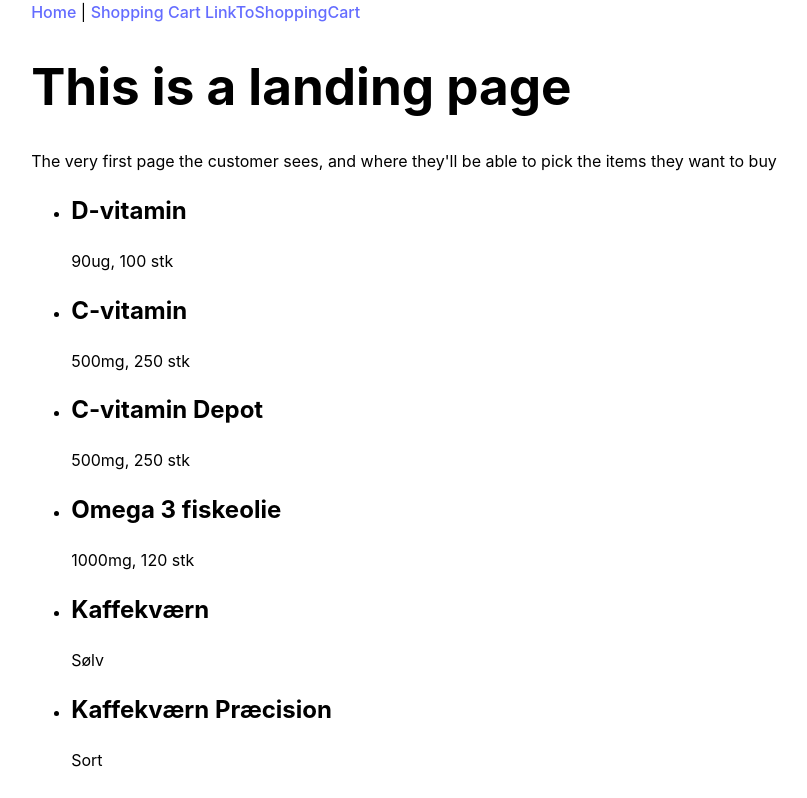
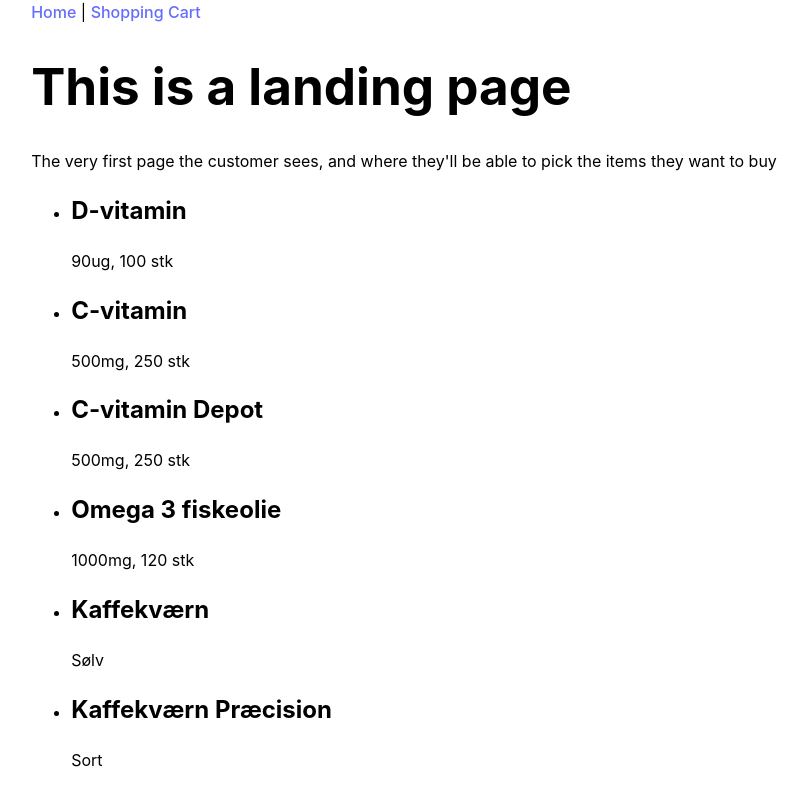
Before and after one commit to SiGoldbach/FrontendWebShop9, a React (Vite) app: page / in a window 1280 px wide. Shown: the top 798 px of the page, without its empty margins (236-1043 px from the left). Built offline with nearby package versions, Linux system fonts and the light colour scheme.

Commit message:
Removed unnessesary label

```diff
--- a/src/Pages/App.tsx
+++ b/src/Pages/App.tsx
@@ -156,7 +156,7 @@ function App():JSX.Element {
         <div >
           <nav>
             {/* Nav links */}
-            <Link to="/">Home</Link> | <Link to="/cart">Shopping Cart <label id="LinkToShoppingCart">LinkToShoppingCart</label></Link>
+            <Link to="/">Home</Link> | <Link to="/cart">Shopping Cart </Link>
           </nav>
 
         {/* Define routes */}
```
